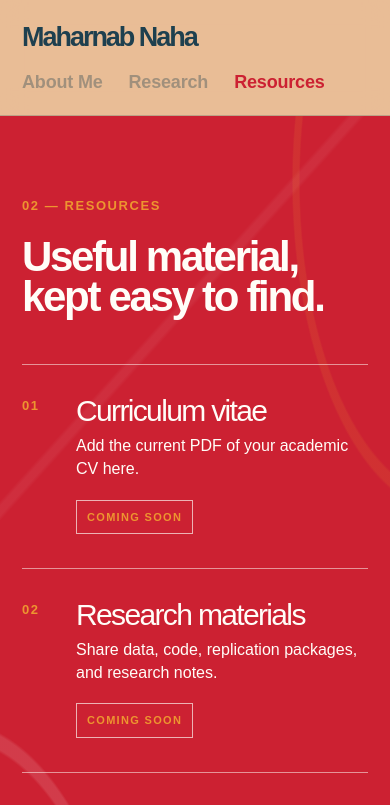
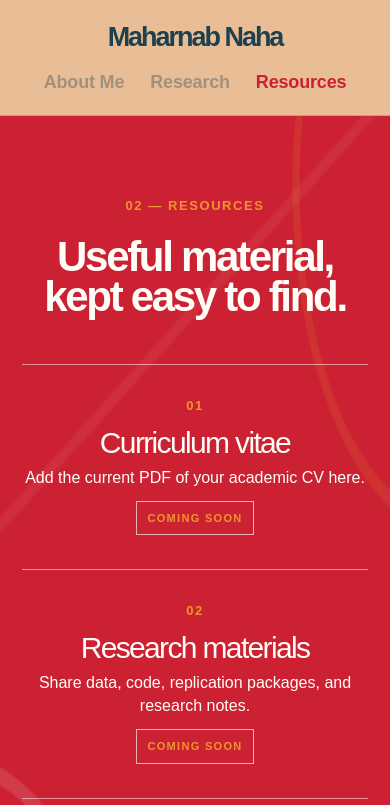
Before and after one commit to nahamaharnab/nahamaharnab.github.io, a Next.js app: page /resources in a window 390 px wide. Shown: the top 805 px of the page. Built offline with nearby package versions, Linux system fonts and the light colour scheme.

Commit message:
Center align site content

```diff
--- a/app/globals.css
+++ b/app/globals.css
@@ -45,9 +45,12 @@ a {
   background: rgba(233, 189, 150, 0.93);
   border-bottom: 1px solid var(--line);
   display: flex;
-  justify-content: space-between;
+  flex-direction: column;
+  gap: 19px;
+  justify-content: center;
   padding: 31px max(5vw, 40px) 27px;
   position: sticky;
+  text-align: center;
   top: 0;
   z-index: 10;
   backdrop-filter: blur(12px);
@@ -63,6 +66,7 @@ a {
 .site-nav {
   display: flex;
   gap: 40px;
+  justify-content: center;
 }
 
 .site-nav a {
@@ -83,7 +87,7 @@ a {
 
 .hero {
   display: grid;
-  grid-template-columns: minmax(0, 1.08fr) minmax(320px, 0.92fr);
+  grid-template-columns: 1fr;
   isolation: isolate;
   min-height: 710px;
   overflow: hidden;
@@ -108,10 +112,13 @@ a {
 .hero-copy {
   align-self: center;
   isolation: isolate;
+  margin: 0 auto;
   max-width: 760px;
   overflow: hidden;
   padding: 104px 10vw 116px max(5vw, 40px);
   position: relative;
+  text-align: center;
+  width: 100%;
   z-index: 1;
 }
 
@@ -217,6 +224,8 @@ h1 {
 .intro {
   font-size: 20px;
   line-height: 1.52;
+  margin-left: auto;
+  margin-right: auto;
   margin-bottom: 42px;
   max-width: 580px;
 }
@@ -238,6 +247,7 @@ h1 {
   display: flex;
   flex-wrap: wrap;
   gap: 26px;
+  justify-content: center;
 }
 
 .primary-link {
@@ -291,6 +301,7 @@ h1 {
   overflow: hidden;
   padding: 132px max(5vw, 40px);
   position: relative;
+  text-align: center;
 }
 
 .research-section > *,
@@ -338,6 +349,8 @@ h1 {
 }
 
 .section-heading {
+  margin-left: auto;
+  margin-right: auto;
   max-width: 710px;
 }
 
@@ -347,12 +360,16 @@ h1 {
   font-weight: 800;
   line-height: 0.94;
   margin-bottom: 25px;
+  margin-left: auto;
+  margin-right: auto;
 }
 
 .section-heading > p:not(.eyebrow) {
   font-size: 19px;
   line-height: 1.5;
   max-width: 610px;
+  margin-left: auto;
+  margin-right: auto;
 }
 
 .section-heading > p:not(.eyebrow) + p:not(.eyebrow) {
@@ -375,6 +392,7 @@ h1 {
   min-height: 355px;
   padding: 32px;
   position: relative;
+  text-align: center;
   transition: background 180ms ease, color 180ms ease, transform 180ms ease;
 }
 
@@ -403,13 +421,16 @@ h1 {
   font-size: 16px;
   line-height: 1.48;
   max-width: 300px;
+  margin-left: auto;
+  margin-right: auto;
 }
 
 .card-arrow {
   bottom: 25px;
   font-size: 30px;
+  left: 50%;
   position: absolute;
-  right: 30px;
+  transform: translateX(-50%);
 }
 
 .resources-section {
@@ -453,15 +474,18 @@ h1 {
 
 .resource-list {
   border-top: 1px solid rgba(255, 253, 248, 0.52);
+  margin-left: auto;
+  margin-right: auto;
   margin-top: 72px;
+  max-width: 940px;
 }
 
 .resource-row {
   align-items: center;
   border-bottom: 1px solid rgba(255, 253, 248, 0.52);
   display: grid;
-  gap: 32px;
-  grid-template-columns: 64px minmax(0, 1fr) auto;
+  gap: 13px;
+  grid-template-columns: 1fr;
   padding: 31px 0 34px;
 }
 
@@ -485,6 +509,7 @@ h1 {
 .resource-row > span {
   border: 1px solid rgba(255, 253, 248, 0.66);
   font-size: 11px;
+  justify-self: center;
   padding: 8px 10px;
 }
 
@@ -494,7 +519,7 @@ footer {
   color: var(--white);
   display: flex;
   gap: 14px;
-  justify-content: flex-end;
+  justify-content: center;
   padding: 31px max(5vw, 40px);
 }
 
@@ -519,7 +544,7 @@ footer p {
 
 @media (max-width: 900px) {
   .site-header {
-    align-items: flex-start;
+    align-items: center;
     flex-direction: column;
     gap: 22px;
   }
@@ -617,22 +642,22 @@ footer p {
   }
 
   .resource-row {
-    align-items: start;
+    align-items: center;
     gap: 12px;
-    grid-template-columns: 42px minmax(0, 1fr);
+    grid-template-columns: 1fr;
   }
 
   .resource-row > span {
-    grid-column: 2;
-    justify-self: start;
-    margin-top: 7px;
+    grid-column: auto;
+    justify-self: center;
+    margin-top: 0;
   }
 
   footer {
     align-items: center;
     flex-direction: row;
     gap: 12px;
-    justify-content: space-between;
+    justify-content: center;
     padding: 28px 22px;
   }
 }
```
